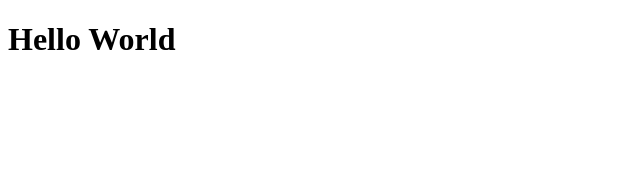
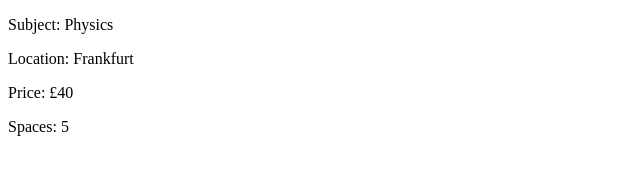
Before and after one commit to PoseyXyz/group1-cw1, a plain HTML site: page lesson.html in a window 1280 px wide. Shown: the whole page, without its empty margins (0-640 px from the left). Drawn offline with nearby package versions, Linux system fonts and the light colour scheme.

Commit message:
Added a lesson

```diff
--- a/lesson.html
+++ b/lesson.html
@@ -8,14 +8,24 @@
 </head>
 <body>
     <div id="app">
-        <h1>{{message}}</h1>
+        <div class="lesson">
+            <p>Subject: {{lesson.subject}}</p>
+            <p>Location: {{lesson.location}}</p>
+            <p>Price: {{lesson.price}}</p>
+            <p>Spaces: {{lesson.spaces}}</p>
+        </div>
     </div>
 <script>
     var app = new Vue({
         el: '#app',
         data(){
             return{
-                message:'Hello World'
+                lesson: {
+                subject:'Physics',
+                location:'Frankfurt',
+                price:'£40',
+                spaces:5
+         }
             }
         }
     })
```
